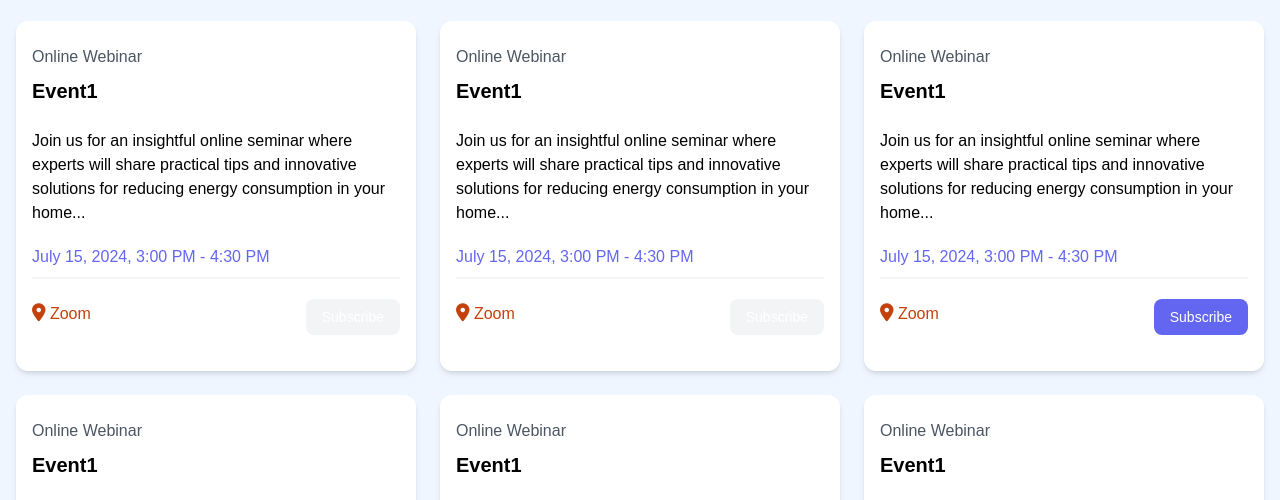
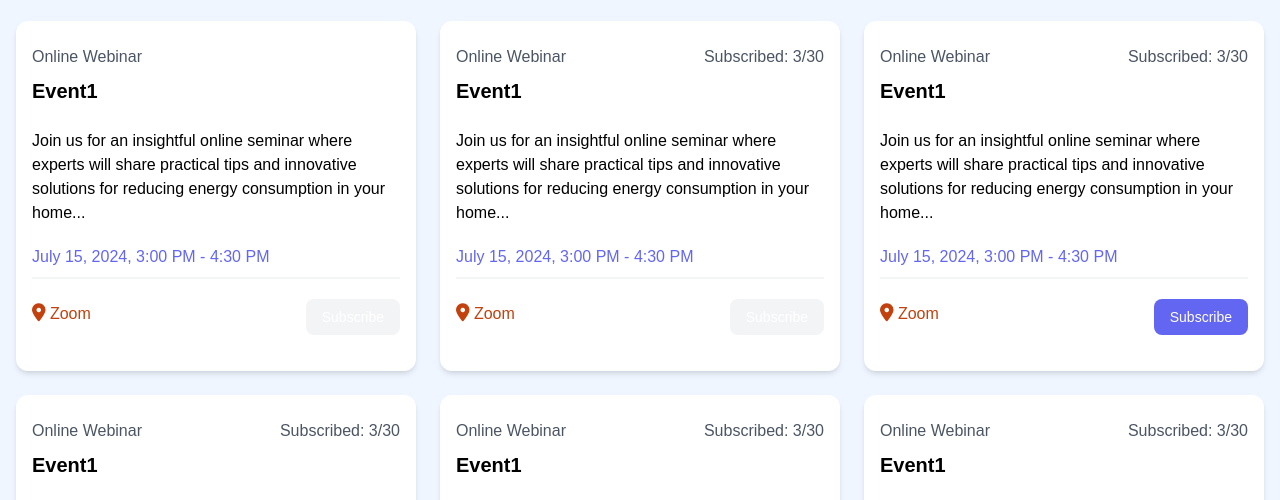
Before and after one commit to Kay-dev/INFO8106_T2_Prototype, a plain HTML site: page events.html in a window 1280 px wide. Shown: the part 242-742 px from the top of the page. Drawn offline with Linux system fonts and the light colour scheme.

Commit message:
prototype: show subscriber count

```diff
--- a/events.html
+++ b/events.html
@@ -27,8 +27,8 @@
               <a href="index.html" class="text-white hover:bg-gray-900 hover:text-white rounded-md px-3 py-2">Home</a>
               <a href="events.html"
                 class="text-white bg-black hover:bg-gray-900 hover:text-white rounded-md px-3 py-2">Events</a>
-                <a href="my_events.html"
-                class="text-white  hover:bg-gray-900 hover:text-white rounded-md px-3 py-2">My Events</a>
+              <a href="my_events.html" class="text-white  hover:bg-gray-900 hover:text-white rounded-md px-3 py-2">My
+                Events</a>
               <a href="login.html" class="text-white hover:bg-gray-900 hover:text-white rounded-md px-3 py-2">Login</a>
               <a href="register.html" class="text-white hover:bg-gray-900 hover:text-white rounded-md px-3 py-2">Sign
                 up</a>
@@ -80,8 +80,7 @@
                 <i class="fa-solid fa-location-dot text-lg"></i>
                 Zoom
               </div>
-              <button
-                class="h-[36px] bg-gray-100 text-white px-4 py-2 rounded-lg text-center text-sm">
+              <button class="h-[36px] bg-gray-100 text-white px-4 py-2 rounded-lg text-center text-sm">
                 Subscribe
               </button>
             </div>
@@ -91,7 +90,11 @@
         <div class="bg-white rounded-xl shadow-md relative">
           <div class="p-4 event-card">
             <div class="mb-6">
-              <div class="text-gray-600 my-2">Online Webinar</div>
+              <div class="flex justify-between">
+                <div class="text-gray-600 my-2">Online Webinar</div>
+                <div class="text-gray-600 my-2">Subscribed: 3/30</div>
+              </div>
+
               <h3 class="text-xl font-bold">Event1</h3>
             </div>
 
@@ -109,8 +112,7 @@
                 <i class="fa-solid fa-location-dot text-lg"></i>
                 Zoom
               </div>
-              <button
-                class="h-[36px] bg-gray-100 text-white px-4 py-2 rounded-lg text-center text-sm">
+              <button class="h-[36px] bg-gray-100 text-white px-4 py-2 rounded-lg text-center text-sm">
                 Subscribe
               </button>
             </div>
@@ -120,7 +122,10 @@
         <div class="bg-white rounded-xl shadow-md relative">
           <div class="p-4 event-card">
             <div class="mb-6">
-              <div class="text-gray-600 my-2">Online Webinar</div>
+              <div class="flex justify-between">
+                <div class="text-gray-600 my-2">Online Webinar</div>
+                <div class="text-gray-600 my-2">Subscribed: 3/30</div>
+              </div>
               <h3 class="text-xl font-bold">Event1</h3>
             </div>
 
@@ -149,8 +154,10 @@
         <div class="bg-white rounded-xl shadow-md relative">
           <div class="p-4 event-card">
             <div class="mb-6">
-              <div class="text-gray-600 my-2">Online Webinar</div>
-              <h3 class="text-xl font-bold">Event1</h3>
+              <div class="flex justify-between">
+                <div class="text-gray-600 my-2">Online Webinar</div>
+                <div class="text-gray-600 my-2">Subscribed: 3/30</div>
+              </div>              <h3 class="text-xl font-bold">Event1</h3>
             </div>
 
             <div class="mb-5">
@@ -178,8 +185,10 @@
         <div class="bg-white rounded-xl shadow-md relative">
           <div class="p-4 event-card">
             <div class="mb-6">
-              <div class="text-gray-600 my-2">Online Webinar</div>
-              <h3 class="text-xl font-bold">Event1</h3>
+              <div class="flex justify-between">
+                <div class="text-gray-600 my-2">Online Webinar</div>
+                <div class="text-gray-600 my-2">Subscribed: 3/30</div>
+              </div>              <h3 class="text-xl font-bold">Event1</h3>
             </div>
 
             <div class="mb-5">
@@ -207,8 +216,10 @@
         <div class="bg-white rounded-xl shadow-md relative">
           <div class="p-4 event-card">
             <div class="mb-6">
-              <div class="text-gray-600 my-2">Online Webinar</div>
-              <h3 class="text-xl font-bold">Event1</h3>
+              <div class="flex justify-between">
+                <div class="text-gray-600 my-2">Online Webinar</div>
+                <div class="text-gray-600 my-2">Subscribed: 3/30</div>
+              </div>              <h3 class="text-xl font-bold">Event1</h3>
             </div>
 
             <div class="mb-5">
```
Also changed, not shown: admin-events.html (+18 -6 lines), admin-index.html (+12 -3 lines), index.html (+20 -9 lines), my_events.html (+8 -0 lines).
